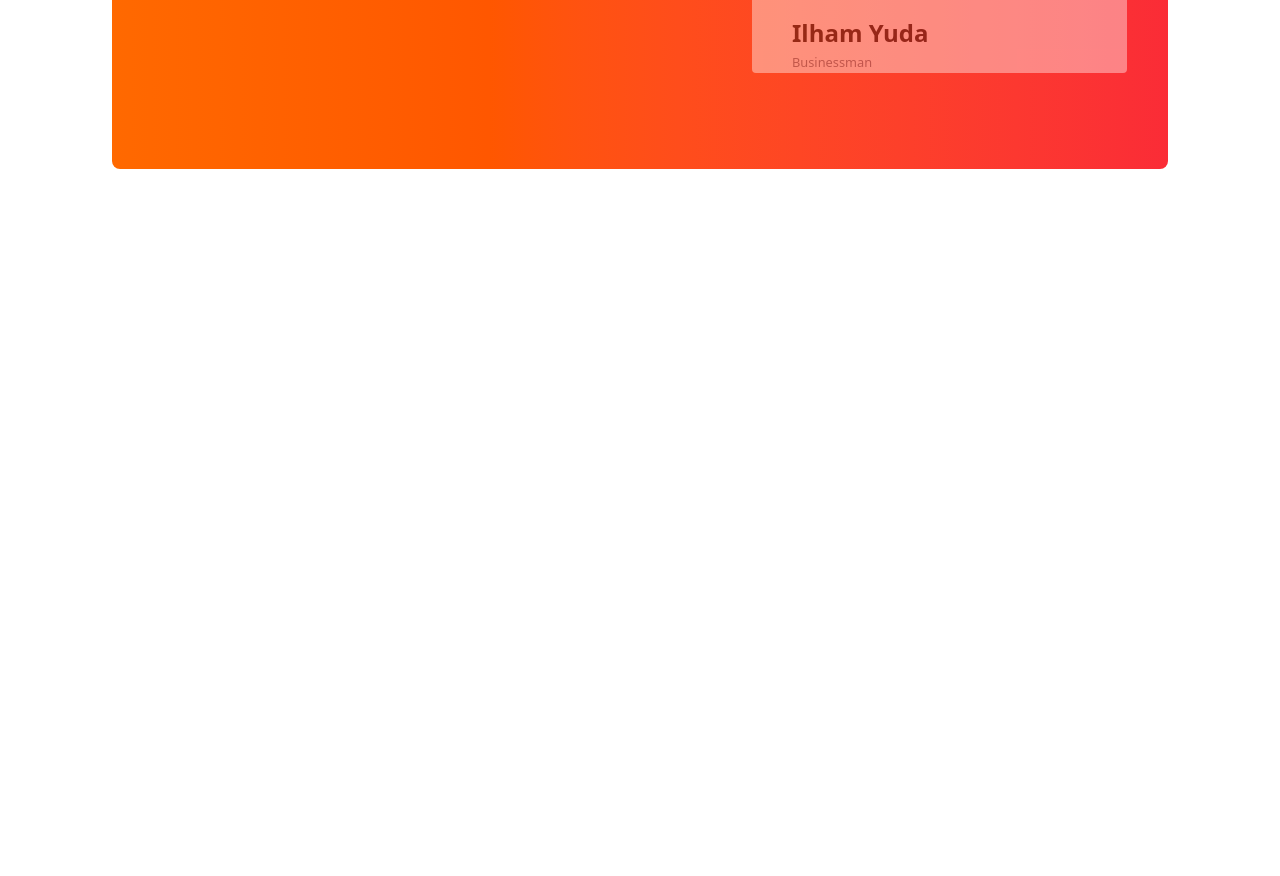
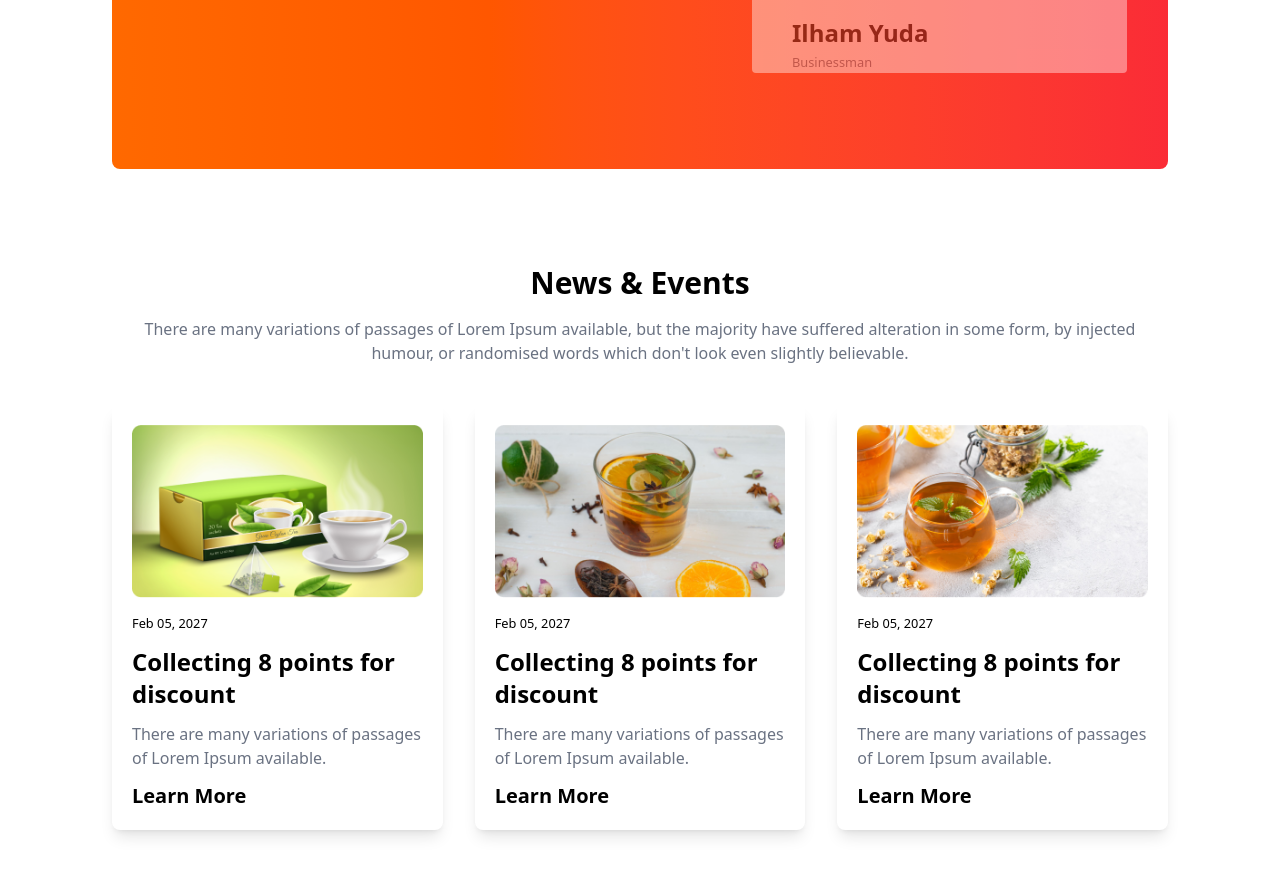
Before and after one commit to mehedihasanmurad/tea-house-tailwind-css, a plain HTML site: page index.html in a window 1280 px wide. Shown: the part 2238-3114 px from the top of the page. Before the commit the page ends 2503 px from the top, so only its background shows below. Drawn offline with nearby package versions, Linux system fonts and the light colour scheme.

Commit message:
news part done

```diff
--- a/index.html
+++ b/index.html
@@ -175,6 +175,46 @@
                 </div>
             </div>
         </section>
+
+        <section class="mb-24">
+            <!-- News & Events Part -->
+            <div class="text-center max-w-xxl mx-auto mb-10">
+                <h1 class="text-3xl font-bold mb-4">News & Events</h1>
+                <p class="text-gray-500">There are many variations of passages of Lorem Ipsum available, but the majority have suffered alteration in some form, by injected humour, or randomised words which don't look even slightly believable.</p>
+            </div>
+
+            <div class="grid grid-cols-1 md:grid-cols-2 lg:grid-cols-3 gap-8">
+                <div class="rounded-lg shadow-lg px-5 py-5">
+                    <img class="mb-3" src="images/news-1.png" alt="">
+                    <div>
+                        <small>Feb 05, 2027</small>
+                        <h1 class="text-2xl font-bold my-3">Collecting 8 points for discount</h1>
+                        <p class="text-gray-500 mb-3">There are many variations of passages of Lorem Ipsum available.</p>
+                        <h2 class="text-xl font-bold">Learn More</h2>
+                    </div>
+                </div>
+
+                <div class="rounded-lg shadow-lg px-5 py-5">
+                    <img class="mb-3" src="images/news-2.png" alt="">
+                    <div>
+                        <small>Feb 05, 2027</small>
+                        <h1 class="text-2xl font-bold my-3">Collecting 8 points for discount</h1>
+                        <p class="text-gray-500 mb-3">There are many variations of passages of Lorem Ipsum available.</p>
+                        <h2 class="text-xl font-bold">Learn More</h2>
+                    </div>
+                </div>
+
+                <div class="rounded-lg shadow-lg px-5 py-5">
+                    <img class="mb-3" src="images/news-3.png" alt="">
+                    <div>
+                        <small>Feb 05, 2027</small>
+                        <h1 class="text-2xl font-bold my-3">Collecting 8 points for discount</h1>
+                        <p class="text-gray-500 mb-3">There are many variations of passages of Lorem Ipsum available.</p>
+                        <h2 class="text-xl font-bold">Learn More</h2>
+                    </div>
+                </div>
+            </div>
+        </section>
     </main>
 </body>
 </html>
```
